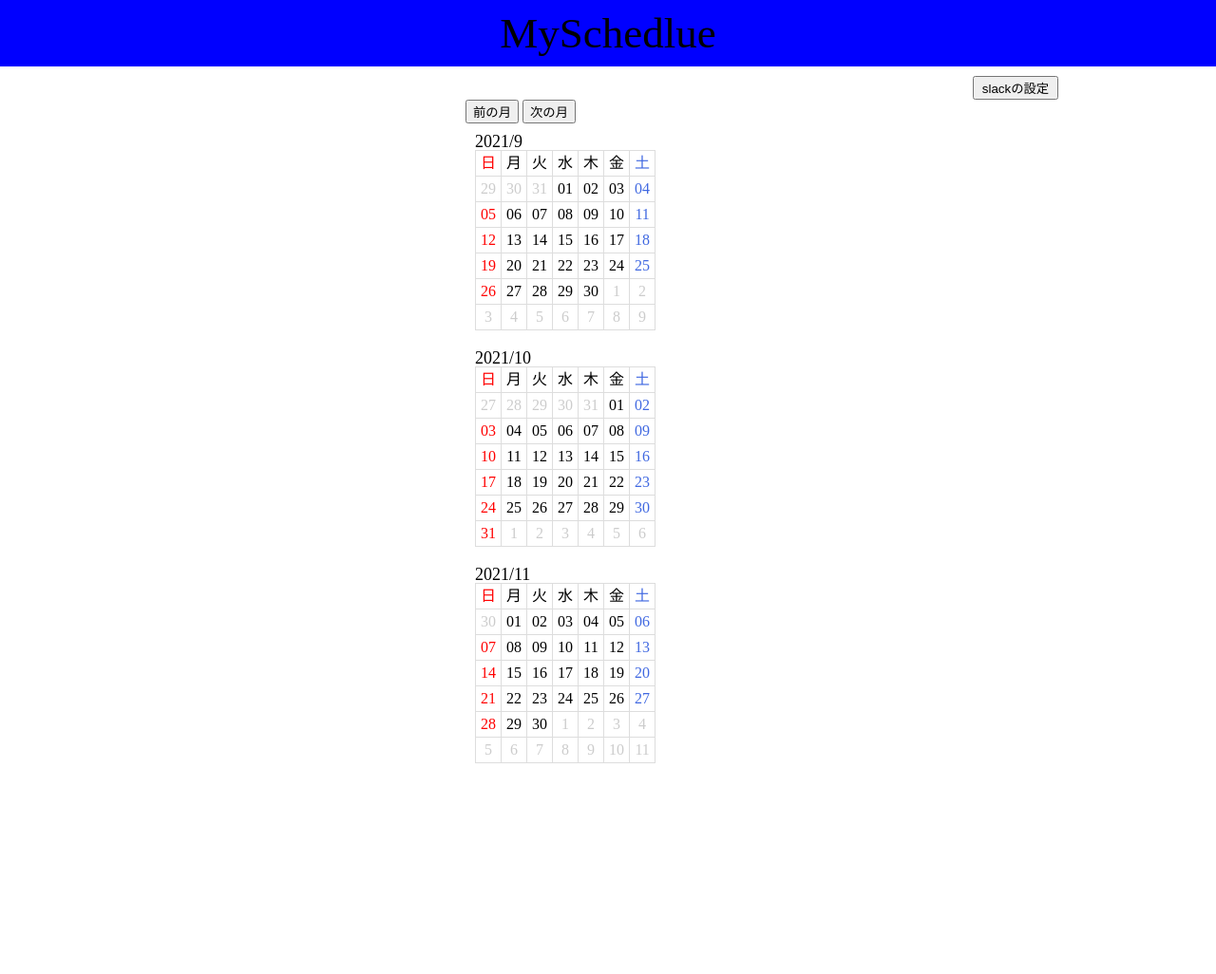
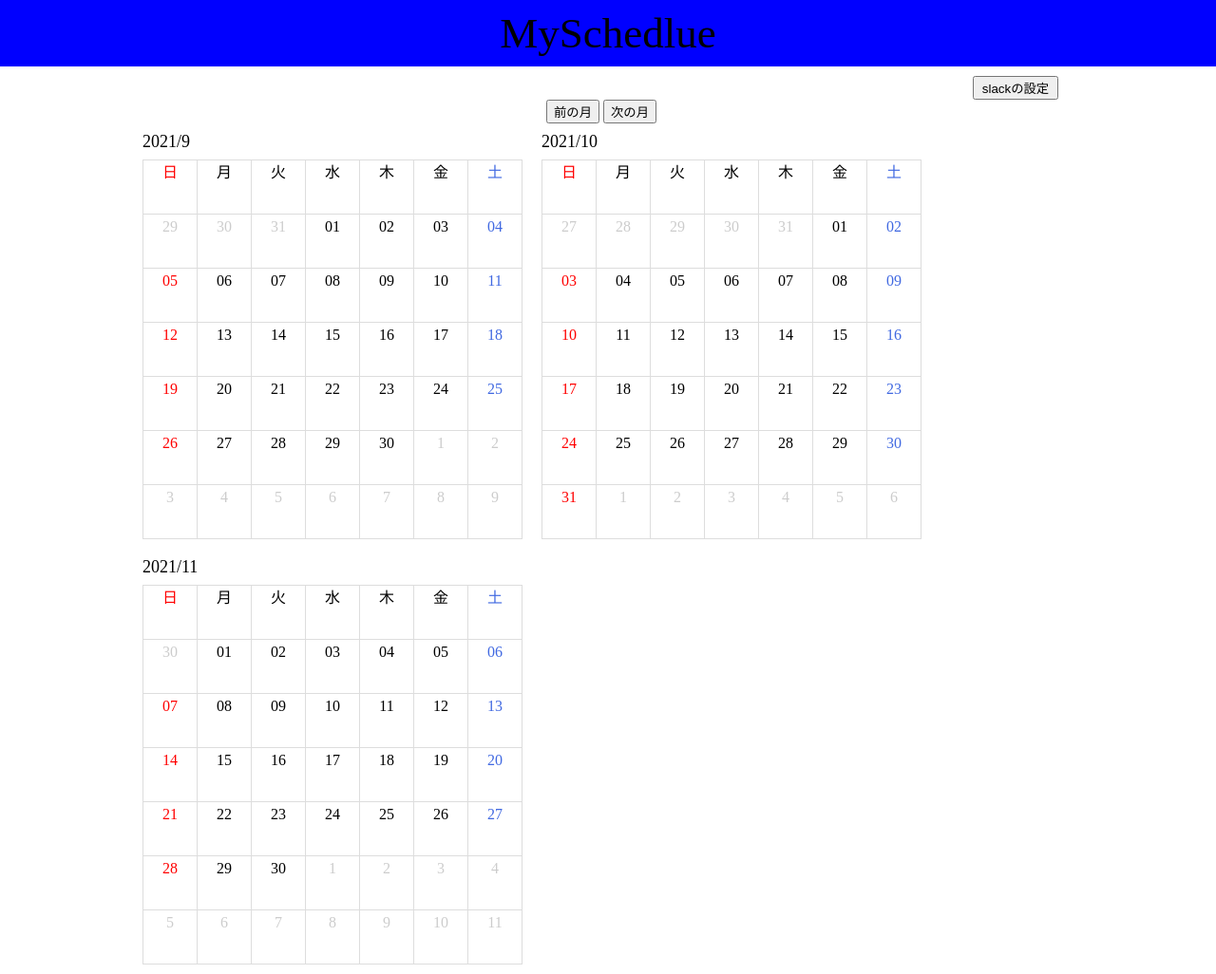
Before and after one commit to MasanobuRyuman/slackschedule, a PHP site: page /main.html in a window 1280 px wide. Shown: the whole page at 95% size. Before the commit the page ends 804 px from the top, so only its background shows below. Run offline with PHP 8.4, Linux system fonts and the light colour scheme.

Commit message:
main.html編集

```diff
--- a/static/style.css
+++ b/static/style.css
@@ -177,7 +177,7 @@ body {
 }
 
 .move_month {
-	width:300px;
+	width:130px;
     margin:auto;
 }
 
@@ -191,7 +191,7 @@ body {
 }
 
 .calender_area {
-	width:300px;
+	width:1000px;
 	margin: auto;
 }
 
@@ -200,7 +200,10 @@ body {
 }
 
 .table {
-	text-align: center;
+	margin:auto;
+	margin-top: 10px;
+	width:400px;
+	height: 400px;
 }
 
 /*slackSetting*/
@@ -316,3 +319,5 @@ body {
 	margin-top: 10px;
 	margin-left: 300px;
 }
+
+/*予定編集ページ*/
```
Also changed, not shown: editSchedule.php (+10 -10 lines).
